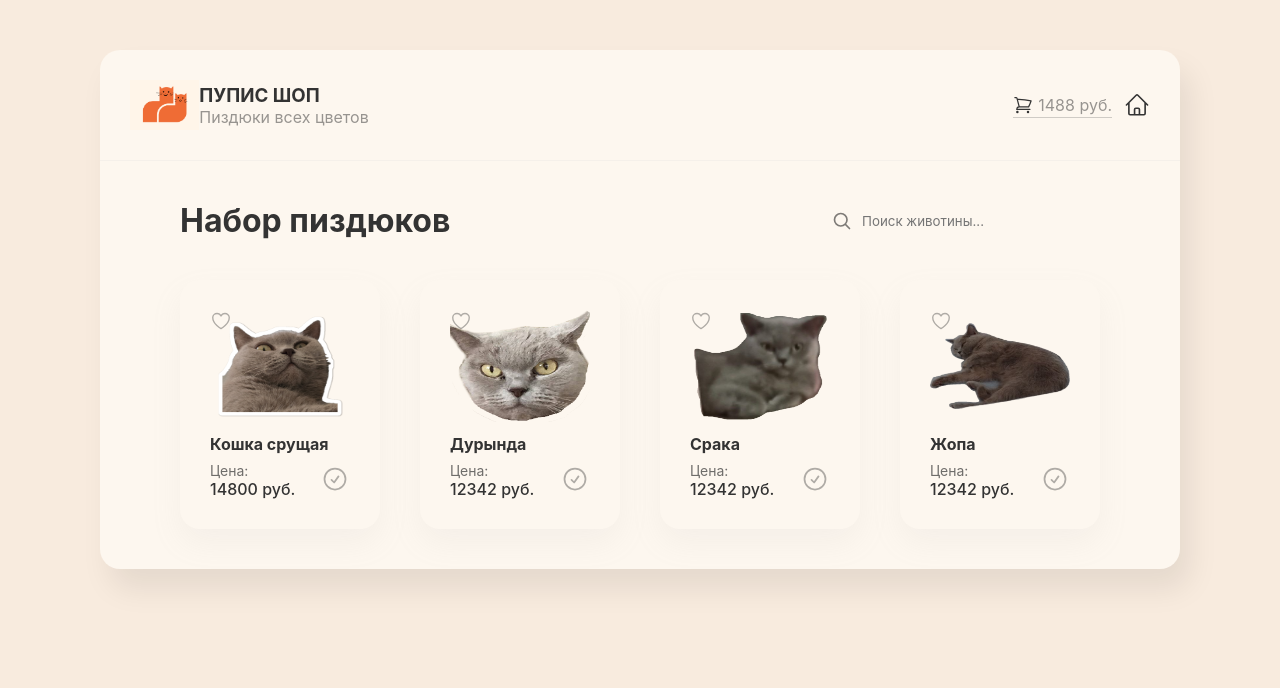
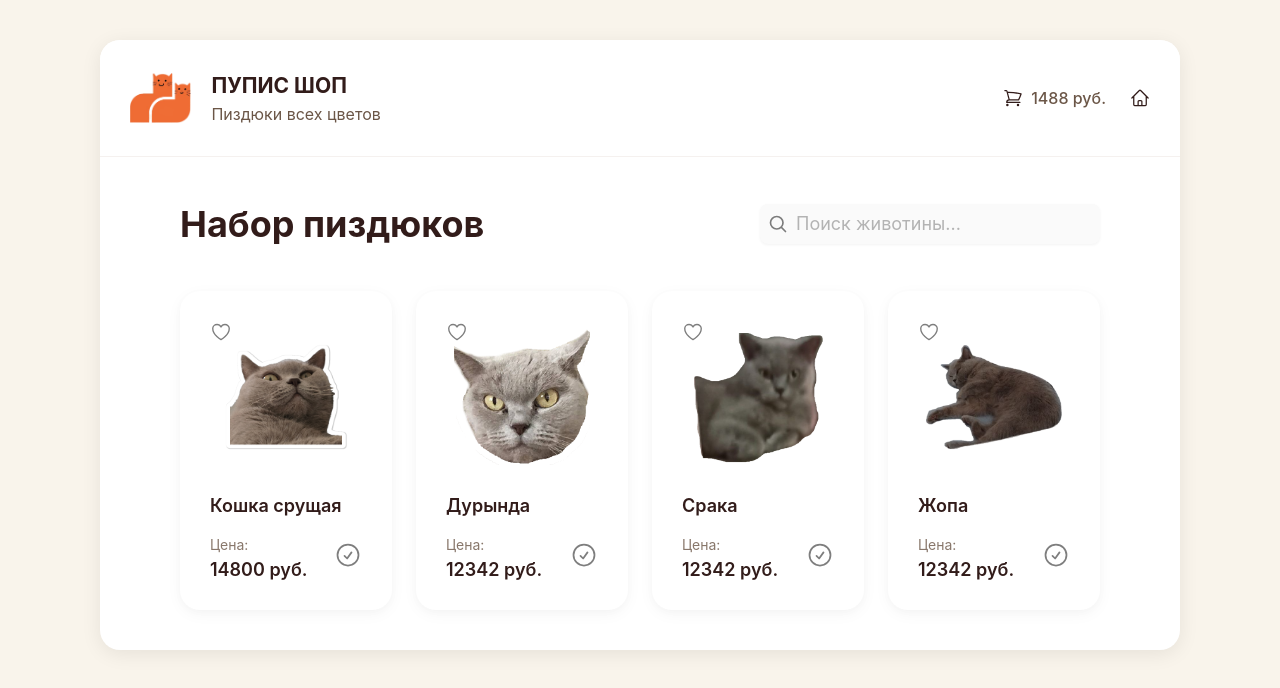
Before and after one commit to Woofasa/pupis-shop, a React (Vite) app: page / in a window 1280 px wide. Shown: the top 688 px of the page. Built offline with nearby package versions, Linux system fonts and the light colour scheme.

Commit message:
Вроде шестой день, хз

```diff
--- a/src/App.jsx
+++ b/src/App.jsx
@@ -1,7 +1,7 @@
 import Card from './components/Card/Card';
 import Header from './components/Header/Header';
 import CartDrawer from './components/CartDrawer/CartDrawer';
-import { useState } from 'react';
+import { use, useState } from 'react';
 
 const arr = [
   { id: 1, name: 'Кошка срущая', price: 14800, imageURL: '/img/animals/cats/krisa.png' },
@@ -11,10 +11,13 @@ const arr = [
 ];
 
 function App() {
+  const [isCartOpened, setIsCartOpened] = useState(false);
+  const handleIsCartOpened = () => setIsCartOpened(!isCartOpened);
+
   return (
     <div className="wrapper default">
-      <CartDrawer isOpen={false} />
-      <Header />
+      {isCartOpened ? <CartDrawer onClosePage={handleIsCartOpened} /> : undefined}
+      <Header onClickCart={handleIsCartOpened} />
       <div className="content">
         <div className="content-top">
           <h1>Набор пиздюков</h1>
@@ -26,7 +29,7 @@ function App() {
             <input placeholder="Поиск животины..." />
           </div>
         </div>
-        <div className="card-list">
+        <div className="cardList">
           {arr.map((i) => (
             <Card
               key={i.id}
--- a/src/components/Card/Card.jsx
+++ b/src/components/Card/Card.jsx
@@ -2,18 +2,20 @@ import { useState } from 'react';
 import styles from './Card.module.scss';
 
 function Card(props) {
-  const [isBuyIconActive, setIsBuyIconActive] = useState(false);
+  const [isAdded, setIsAdded] = useState(false);
+  const [isLiked, setIsLiked] = useState(false);
 
-  const handleIsBuyIconActive = () => setIsBuyIconActive(!isBuyIconActive);
+  const handleIsAdded = () => setIsAdded(!isAdded);
+  const handleIsLiked = () => setIsLiked(!isLiked);
 
   return (
     <div className={styles.card}>
       <button
         className={styles.likeButton}
-        onClick={props.likeButtonClick}
+        onClick={handleIsLiked}
       >
         <svg
-          className={styles.likeIcon}
+          className={`${styles.likeIcon} ${isLiked ? styles.active : ''}`}
           xmlns="http://www.w3.org/2000/svg"
           height={22}
           width={22}
@@ -42,10 +44,10 @@ function Card(props) {
         </div>
         <button
           className={styles.buyButton}
-          onClick={handleIsBuyIconActive}
+          onClick={handleIsAdded}
         >
           <svg
-            className={`${styles.buyIcon} ${isBuyIconActive ? styles.active : ''}`}
+            className={`${styles.buyIcon} ${isAdded ? styles.active : ''}`}
             height={28}
             width={28}
             xmlns="http://www.w3.org/2000/svg"
--- a/src/components/Card/Card.module.scss
+++ b/src/components/Card/Card.module.scss
@@ -1,14 +1,22 @@
 .card {
-  padding: 30px;
-  width: 200px;
-  border-radius: 20px;
-  box-shadow: 0px 14px 30px rgba(177, 177, 177, 0.1);
-  transition:
-    box-shadow 0.2s ease-in-out,
-    transform 0.2s ease-in-out;
+  padding: clamp(1.25rem, 3vw, 1.875rem);
+  width: 100%;
+  border-radius: clamp(0.75rem, 2vw, 1.25rem);
+  background: var(--bg-wrapper);
+  box-shadow:
+    0 2px 8px rgba(0, 0, 0, 0.02),
+    0 4px 16px rgba(0, 0, 0, 0.04);
+  transition: all 0.3s cubic-bezier(0.25, 0.8, 0.25, 1);
   cursor: pointer;
+  position: relative;
+  overflow: hidden;
+
   h4 {
-    margin-bottom: 8px;
+    margin-bottom: 0.5rem;
+    font-size: 1.125rem;
+    color: var(--text-primary);
+    font-weight: 600;
+    line-height: 1.4;
   }
   &:hover {
     box-shadow: 0px 14px 30px rgba(78, 78, 78, 0.1);
@@ -17,25 +25,42 @@
 }
 
 .mainCardPic {
-  height: 112px;
   width: 100%;
-  margin-bottom: 8px;
+  height: auto;
+  aspect-ratio: 1/1;
+  object-fit: contain;
+  margin-bottom: 1rem;
+  border-radius: 0.5rem;
+  padding: 0.5rem;
 }
 
 .likeButton {
   padding: 0;
   position: absolute;
-  box-sizing: border-box;
   background: transparent;
   border: none;
   cursor: pointer;
+  &:hover {
+    transform: scale(1.1);
+  }
 }
 
 .likeIcon {
-  opacity: 0.3;
+  opacity: 0.5;
+  transition: all 0.2s;
   &:hover {
     opacity: 1;
     fill: rgba(63, 214, 63, 0.7);
+  }
+
+  &:hover {
+    opacity: 1;
+    fill: hsl(0, 80%, 65%);
+  }
+
+  &.active {
+    opacity: 1;
+    fill: hsl(0, 80%, 65%);
   }
 }
 
@@ -43,35 +68,46 @@
   display: flex;
   justify-content: space-between;
   align-items: center;
+  margin-top: 1rem;
 }
 
 .price {
   display: flex;
   flex-direction: column;
+  gap: 0.25rem;
   p {
-    opacity: 0.7;
-    font-size: 14px;
+    opacity: 0.8;
+    font-size: 0.875rem;
+    color: var(--text-secondary);
   }
 }
 
 .buyButton {
   background: transparent;
   padding: 0;
-  border: 1px solid rgb(253, 247, 239);
+  border: 0;
   box-sizing: border-box;
-  border-radius: 8px;
   cursor: pointer;
 }
 
 .buyIcon {
-  opacity: 0.3;
+  opacity: 0.5;
   &:hover {
+    opacity: 1;
+    fill: rgba(63, 214, 63, 0.7);
+  }
+  &.active {
     opacity: 1;
     fill: rgba(63, 214, 63, 0.7);
   }
 }
 
-.buyIcon.active {
-  opacity: 1;
-  fill: rgba(63, 214, 63, 0.7);
+@keyframes bounce {
+  0%,
+  100% {
+    transform: scale(1);
+  }
+  50% {
+    transform: scale(1.2);
+  }
 }
--- a/src/components/CartDrawer/CartDrawer.jsx
+++ b/src/components/CartDrawer/CartDrawer.jsx
@@ -1,18 +1,14 @@
 import { use, useState } from 'react';
 import styles from './CartDrawer.module.scss';
 
-function CartDrawer() {
-  const [isOpen, setIsOpen] = useState(false);
+function CartDrawer(props) {
   return (
-    <div
-      className={styles.drawer}
-      style={{ display: isOpen ? 'flex' : 'none' }}
-    >
+    <div className={styles.drawer}>
       <div className={styles.drawerHeader}>
         <h2>Корзина</h2>
         <button
           className={styles.cartWindowClose}
-          onClick={() => setIsOpen(false)}
+          onClick={props.onClosePage}
         >
           <img
             className={styles.cartXButton}
--- a/src/components/Header/Header.jsx
+++ b/src/components/Header/Header.jsx
@@ -1,6 +1,6 @@
 import styles from './Header.module.scss';
 
-function Header() {
+function Header(props) {
   return (
     <header>
       <div className={styles.headerLeft}>
@@ -16,7 +16,10 @@ function Header() {
       </div>
       <div className={styles.headerRight}>
         <ul>
-          <li className={styles.cart}>
+          <li
+            className={styles.cart}
+            onClick={props.onClickCart}
+          >
             <svg
               className={styles.cartIcon}
               xmlns="http://www.w3.org/2000/svg"
@@ -33,7 +36,6 @@ function Header() {
                 d="M2.25 3h1.386c.51 0 .955.343 1.087.835l.383 1.437M7.5 14.25a3 3 0 0 0-3 3h15.75m-12.75-3h11.218c1.121-2.3 2.1-4.684 2.924-7.138a60.114 60.114 0 0 0-16.536-1.84M7.5 14.25 5.106 5.272M6 20.25a.75.75 0 1 1-1.5 0 .75.75 0 0 1 1.5 0Zm12.75 0a.75.75 0 1 1-1.5 0 .75.75 0 0 1 1.5 0Z"
               />
             </svg>
-
             <p>1488 руб.</p>
           </li>
           <li className={styles.userAccount}>
@@ -41,8 +43,8 @@ function Header() {
               className={styles.accountIcon}
               xmlns="http://www.w3.org/2000/svg"
               fill="none"
-              height={26}
-              width={26}
+              height={20}
+              width={20}
               viewBox="0 0 24 24"
               strokeWidth="1.5"
               stroke="currentColor"
--- a/src/components/Header/Header.module.scss
+++ b/src/components/Header/Header.module.scss
@@ -1,45 +1,71 @@
 header {
-  padding: 30px;
+  padding: clamp(1rem, 3vw, 1.875rem);
   display: flex;
   justify-content: space-between;
   align-items: center;
-  border-bottom: 1px solid rgba(201, 201, 201, 0.15);
+  border-bottom: 1px solid hsla(24, 20%, 50%, 0.1);
+  background: var(--bg-wrapper);
   p {
     font-size: 1rem;
-    opacity: 0.5;
+    color: var(--text-secondary);
+    margin: 0;
+    transition: opacity 0.2s;
   }
 }
 
 .headerLeft {
   display: flex;
   align-items: center;
+  gap: 1.25rem;
 }
 
 .mainLogo {
-  height: 50px;
+  height: clamp(2.5rem, 5vw, 3.125rem); // 40px-50px
   width: auto;
   cursor: pointer;
+  transition: transform 0.3s ease;
+
+  &:hover {
+    transform: scale(1.05); // Микровзаимодействие
+  }
 }
 
 .headerRight {
   ul {
     display: flex;
-    li {
-      display: flex;
-      align-items: center;
-    }
+    align-items: center;
+    gap: 1.5rem;
+  }
+  li {
+    display: flex;
+    align-items: center;
   }
 }
 
 .cart {
-  margin-right: 12px;
-  border-bottom: 1px solid rgba(100, 100, 100, 0.3);
+  display: flex;
+  align-items: center;
+  padding: 0.2rem 0;
   cursor: pointer;
+  transition: all 0.3s ease;
+
+  &:hover {
+    border-color: var(--accent); // Акцентный цвет при hover
+    p {
+      opacity: 1;
+      color: var(--text-primary);
+    }
+  }
   p {
-    margin-left: 5px;
+    margin-left: 0.5rem; // 8px
+    font-weight: 500; // Полужирный для важных элементов
   }
 }
 
 .accountIcon {
   cursor: pointer;
+  transition: all 0.2s;
+  &:hover {
+    transform: scale(1.2);
+  }
 }
--- a/src/index.scss
+++ b/src/index.scss
@@ -1,12 +1,30 @@
+:root {
+  --bg-body: hsl(38, 55%, 95%);
+  --bg-wrapper: hsl(0, 0%, 100%);
+  --text-primary: hsl(4, 32%, 15%);
+  --text-secondary: hsl(24, 20%, 35%);
+  --accent: hsl(18, 80%, 58%);
+  --accent-hover: hsl(18, 80%, 48%);
+  --shadow: 0 4px 20px rgba(0, 0, 0, 0.08);
+
+  --font-primary: 'Inter', system-ui, -apple-system, sans-serif;
+  --font-accent: 'Manrope', var(--font-primary);
+}
+
 .default {
   * {
-    font-family: 'Inter', system-ui;
+    font-family: var(--font-primary);
     box-sizing: border-box;
     outline: none;
+    -webkit-tap-highlight-color: transparent;
   }
 
   input {
     background: transparent;
+    font: inherit;
+    &::placeholder {
+      color: hsl(0, 0%, 70%);
+    }
   }
 
   h1,
@@ -16,62 +34,99 @@
   h5,
   p {
     margin: 0;
+    line-height: 1.5;
   }
 
   a {
     color: inherit;
     text-decoration: none;
+    &:hover {
+      opacity: 0.8; // Интерактивность
+    }
   }
 
   b {
-    font-weight: 500;
+    font-weight: 600;
   }
 
   ul {
     margin: 0;
     padding: 0;
-  }
-
-  li {
-    list-style-type: none;
+    list-style: none;
   }
 }
 
 body {
   margin: 0;
-  background: rgb(248, 235, 222);
-  color: #333;
+  min-height: 100vh;
+  background: var(--bg-body); // HSL для лёгкой модификации
+  color: var(--text-primary);
+  -webkit-font-smoothing: antialiased;
+  -moz-osx-font-smoothing: grayscale;
+  font-size: clamp(1rem, 0.95rem + 0.25vw, 1.125rem); // Адаптивный размер шрифта
 }
 
 .wrapper {
-  background: rgb(253, 247, 239);
-  box-shadow: 10px 20px 30px rgba(0, 0, 0, 0.08);
-  border-radius: 20px;
-  max-width: 1080px;
-  margin: 50px auto;
+  background: var(--bg-wrapper);
+  box-shadow: var(--shadow);
+  border-radius: clamp(12px, 2vw, 20px); // Адаптивное скругление
+  max-width: min(1080px, 90vw); // Ограничение ширины + отступы по краям
+  margin: clamp(20px, 5vh, 50px) auto; // Гибкие отступы
+  overflow: hidden; // Для скруглённых углов у детей
 }
 
 .content {
-  padding: 40px 80px;
-  .content-top {
-    margin-bottom: 40px;
+  padding: clamp(20px, 5vw, 40px) clamp(20px, 7vw, 80px); // Адаптивные отступы
+
+  &-top {
+    margin-bottom: 2.5rem; // Использование rem
     display: flex;
+    flex-wrap: wrap; // Запас на мобильные
+    gap: 1rem; // Современный способ отступов
     justify-content: space-between;
     align-items: center;
+
     .search-block {
       display: flex;
       align-items: center;
-      padding: 0 13px;
+      padding: 0.1rem 0.5rem;
+      background: hsl(0, 0%, 98%);
+      border-radius: 0.5rem;
+      box-shadow: 0 1px 3px rgba(0, 0, 0, 0.05);
+      transition: box-shadow 0.2s;
+
+      &:focus-within {
+        box-shadow: 0 0 0 2px hsl(0, 0%, 91%); // Акцент на фокусе
+      }
+
       input {
+        color: var(--text-secondary);
         border: 0;
-        padding: 10px;
+        padding: 0.5rem;
+        min-width: 200px; // Чтобы поле не схлопывалось
+        &::placeholder {
+          color: hsl(0, 0%, 70%);
+        }
       }
     }
   }
-  .card-list {
+  .cardList {
     display: grid;
-    grid-template-columns: repeat(4, auto);
-    grid-template-rows: repeat(auto, auto);
-    justify-content: space-between;
+    grid-template-columns: repeat(4, 1fr); // Адаптивная сетка
+    gap: clamp(1rem, 2vw, 1.5rem); // Отступы между карточками
+    justify-content: center; // Центрирование если карточек мало
+    padding: 0;
+
+    @media (max-width: 1024px) {
+      grid-template-columns: repeat(3, 1fr);
+    }
+
+    @media (max-width: 768px) {
+      grid-template-columns: repeat(2, 1fr);
+    }
+
+    @media (max-width: 480px) {
+      grid-template-columns: 1fr;
+    }
   }
 }
```
Also changed, not shown: src/components/CartDrawer/CartDrawer.module.scss (+9 -8 lines), public/img/logo.png.
